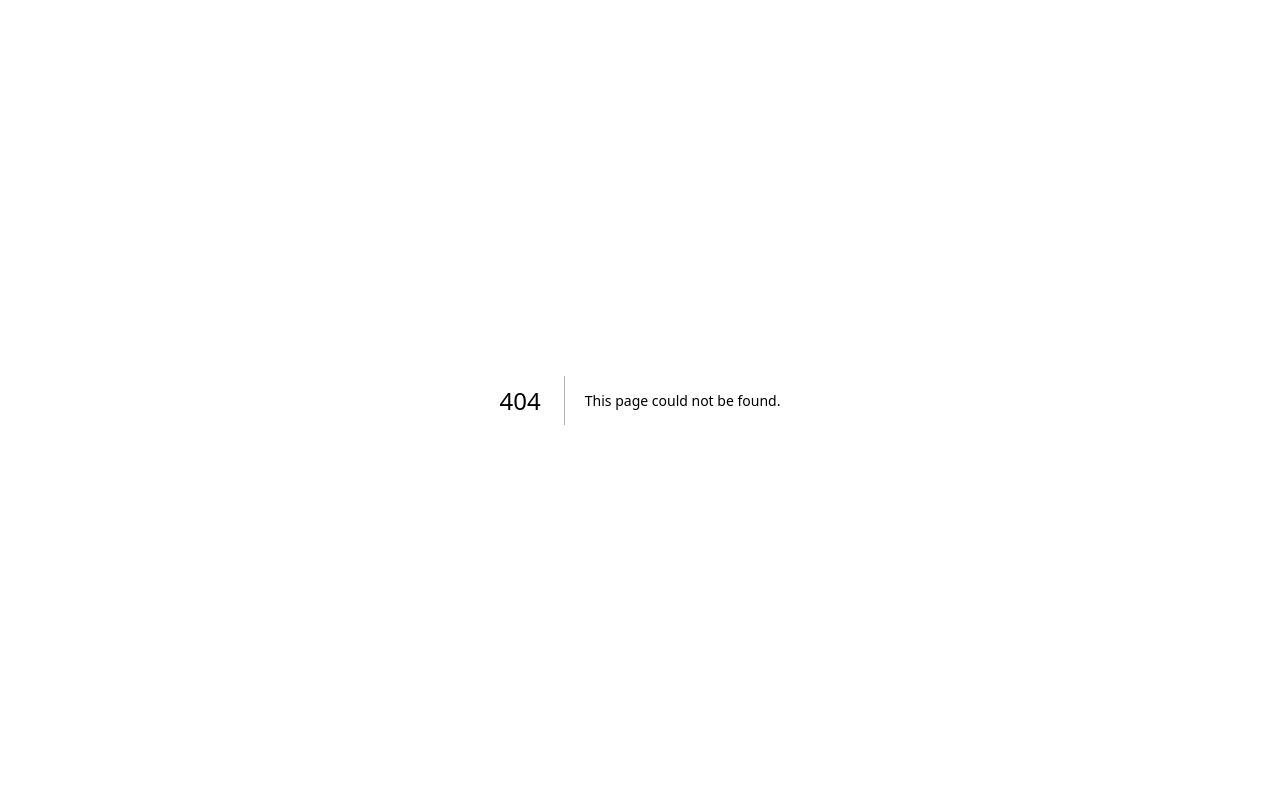
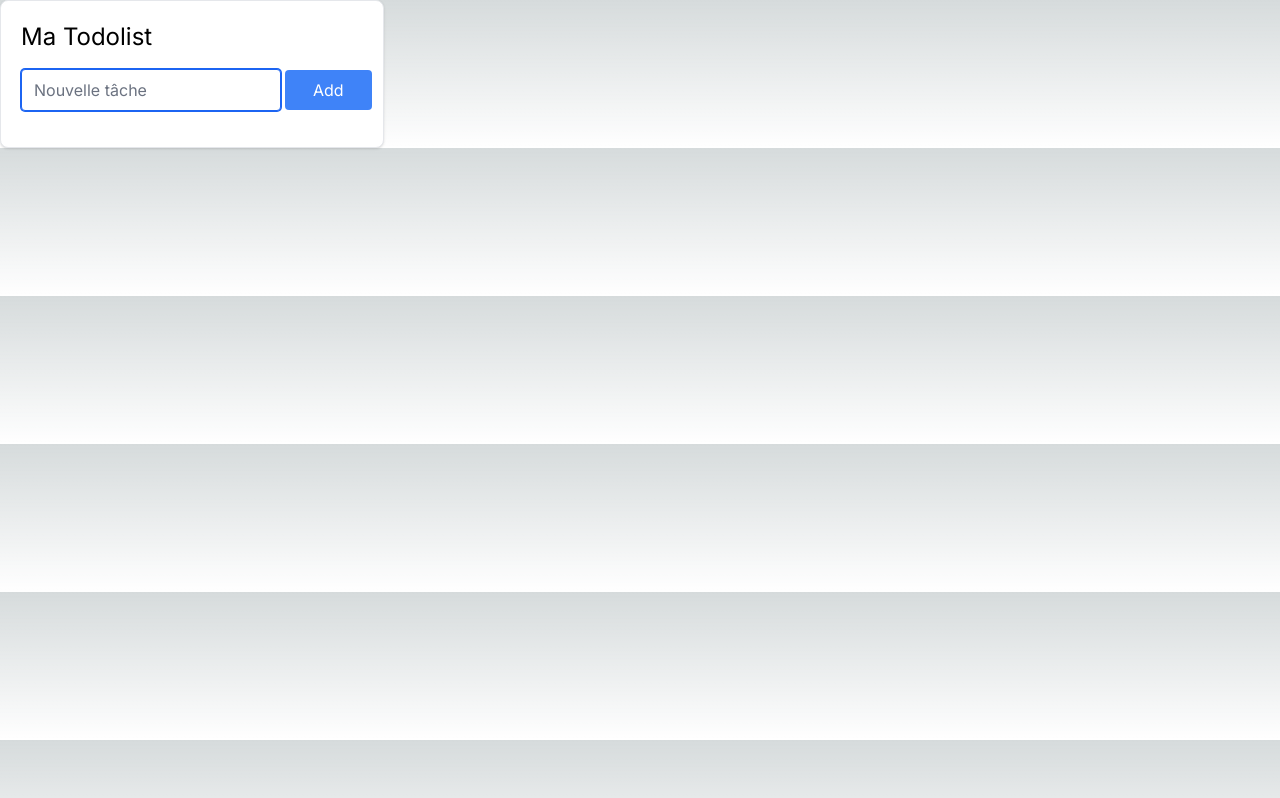
Before and after one commit to ThomasPIET/Personal-Workspace, a Next.js app: page /todolist in a window 1280 px wide. Before the commit this address had no page. Built offline with nearby package versions, Linux system fonts and the light colour scheme.

Commit message:
Refactor component imports and update font in globals.css

```diff
--- a/app/components/Pomodoro.js
+++ b/app/components/Pomodoro.js
@@ -1,5 +1,5 @@
 import React, { useRef, useState, useEffect } from "react";
-import Timer from "../components/timer";
+import Timer from "./timer";
 import ToolCard from "../UI/card";
 
 export default function Pomodoro() {
@@ -15,15 +15,7 @@ export default function Pomodoro() {
   const [stage, setStage] = useState(0);
   const [consumedSecond, setConsumedSecond] = useState(0);
 
-  const pomodoroRef = useRef();
-  const shortBreakRef = useRef();
-  const longBreakRef = useRef();
 
-  const updateTimeDefaultValue = () => {
-    setPomodo(pomodoroRef.current.value);
-    setShortBreak(shortBreakRef.current.value);
-    setLongBreak(longBreakRef.current.value);
-  };
 
   const getTickingTime = () => {
     const timeStage = {
@@ -72,7 +64,7 @@ export default function Pomodoro() {
 
     if (Notification.permission === "granted") {
       new Notification("Le pomodoro est terminé !");
-    } else if (Notification.permission !== 'denied') {
+    } else if (Notification.permission !== "denied") {
       Notification.requestPermission().then(function (permission) {
         if (permission === "granted") {
           new Notification("Le pomodoro est terminé !");
--- a/app/components/outils2.js
+++ /dev/null
@@ -1,11 +0,0 @@
-import ToolCard from "../UI/card";
-
-export default function Outils2() {
-  return (
-    <div>
-      <ToolCard>
-        <h2>outil 2</h2>
-      </ToolCard>
-    </div>
-  );
-}
--- /dev/null
+++ b/app/components/todolist.js
@@ -0,0 +1,109 @@
+"use client";
+import ToolCard from "../UI/card";
+import React, { useState } from "react";
+
+export default function ToDoList() {
+  const [tasks, setTasks] = useState([]);
+  const [newTask, setNewTask] = useState("");
+  const [updatedTask, setUpdatedTask] = useState("");
+  const [editing, setEditing] = useState(false);
+  const [selectedIndex, setSelectedIndex] = useState(null);
+
+  const addTask = (task) => {
+    if (task.trim() !== "") {
+      setTasks([...tasks, task]);
+      setNewTask("");
+    }
+  };
+
+  const updateTask = (index, newTask) => {
+    const updatedTasks = [...tasks];
+    updatedTasks[index] = newTask;
+    setTasks(updatedTasks);
+    setEditing(false);
+  };
+
+  const deleteTask = (index) => {
+    const updatedTasks = [...tasks];
+    updatedTasks.splice(index, 1);
+    setTasks(updatedTasks);
+  };
+
+  const handleKeyPress = (e) => {
+    if (e.key === "Enter") {
+      if (editing) {
+        updateTask(selectedIndex, updatedTask);
+      } else {
+        addTask(newTask);
+      }
+    }
+  };
+
+  return (
+    <ToolCard>
+      <h1 className="text-2xl mb-4">Ma Todolist</h1>
+      <div className="flex items-center mb-4">
+        <input
+          autoFocus
+          type="text"
+          value={newTask}
+          onChange={(e) => setNewTask(e.target.value)}
+          onKeyDown={handleKeyPress}
+          className=" px-3 py-2 mr-1 border rounded"
+          placeholder="Nouvelle tâche"
+        />
+        <button
+          onClick={() => addTask(newTask)}
+          className="px-7 py-2 bg-blue-500 text-white rounded flex items-center justify-center"
+        >
+          Add
+        </button>
+      </div>
+
+      {editing && (
+        <div className="mb-4">
+          <input
+            autoFocus
+            type="text"
+            value={updatedTask}
+            onChange={(e) => setUpdatedTask(e.target.value)}
+            onKeyDown={handleKeyPress}
+            className="px-3 mr-1 py-2 border rounded"
+          />
+          <button
+            onClick={() => updateTask(selectedIndex, updatedTask)}
+            className="px-4 py-2 bg-blue-500 text-white rounded"
+          >
+            Update
+          </button>
+        </div>
+      )}
+
+      <ul>
+        {tasks.map((task, index) => (
+          <li key={index} className="mb-2 flex">
+            <span className="flex-1 break-all inline-block mr-2">{task}</span>
+            <div className="inline-block">
+              <button
+                onClick={() => {
+                  setEditing(true);
+                  setUpdatedTask(task);
+                  setSelectedIndex(index);
+                }}
+                className="px-3 py-1 bg-blue-500 text-white rounded"
+              >
+                Update
+              </button>
+              <button
+                onClick={() => deleteTask(index)}
+                className="px-3 py-1 bg-red-500 text-white rounded ml-2"
+              >
+                Delete
+              </button>
+            </div>
+          </li>
+        ))}
+      </ul>
+    </ToolCard>
+  );
+}
--- a/app/globals.css
+++ b/app/globals.css
@@ -25,9 +25,18 @@ body {
       rgb(var(--background-end-rgb))
     )
     rgb(var(--background-start-rgb));
+
+    font-family: 'Satoshi', sans-serif;
 }
 
 .modal {
   @apply w-auto h-auto mt-24
 
 }
+
+@font-face {
+  font-family: 'Satoshi';
+  src: url('UI/Satoshi-Regular.woff2') format('woff2');
+  font-weight: normal;
+  font-style: normal;
+}
--- /dev/null
+++ b/app/todolist/page.js
@@ -0,0 +1,9 @@
+import Todolist from "../components/toDoList";
+
+export default function Page() {
+  return (
+    <div>
+      <Todolist/>
+    </div>
+  );
+}
--- a/app/workspace/page.js
+++ b/app/workspace/page.js
@@ -4,8 +4,8 @@
 
 import { Button, Modal } from "flowbite-react";
 import { useState, useEffect } from "react";
-import Pomodoro from "../components/Pomodoro.js";
-import Outils2 from "../components/outils2.js";
+import Pomodoro from "../components/pomodoro.js";
+import ToDoList from "../components/todolist.js";
 import Outils3 from "../components/outils3.js";
 
 export default function Workspace() {
@@ -39,7 +39,7 @@ export default function Workspace() {
         setShowOutil2(true);
         break;
       case "outil 3":
-        setShowOutil3(true)
+        setShowOutil3(true);
         break;
       case "outil 4":
         console.log("hello4");
@@ -146,7 +146,7 @@ export default function Workspace() {
               transform: outil2Position.transform,
             }}
           >
-            <Outils2></Outils2>
+            <ToDoList></ToDoList>
           </div>
         )}
         {showOutil3 && (
```
Also changed, not shown: app/UI/Satoshi-Regular.woff2 (added).
